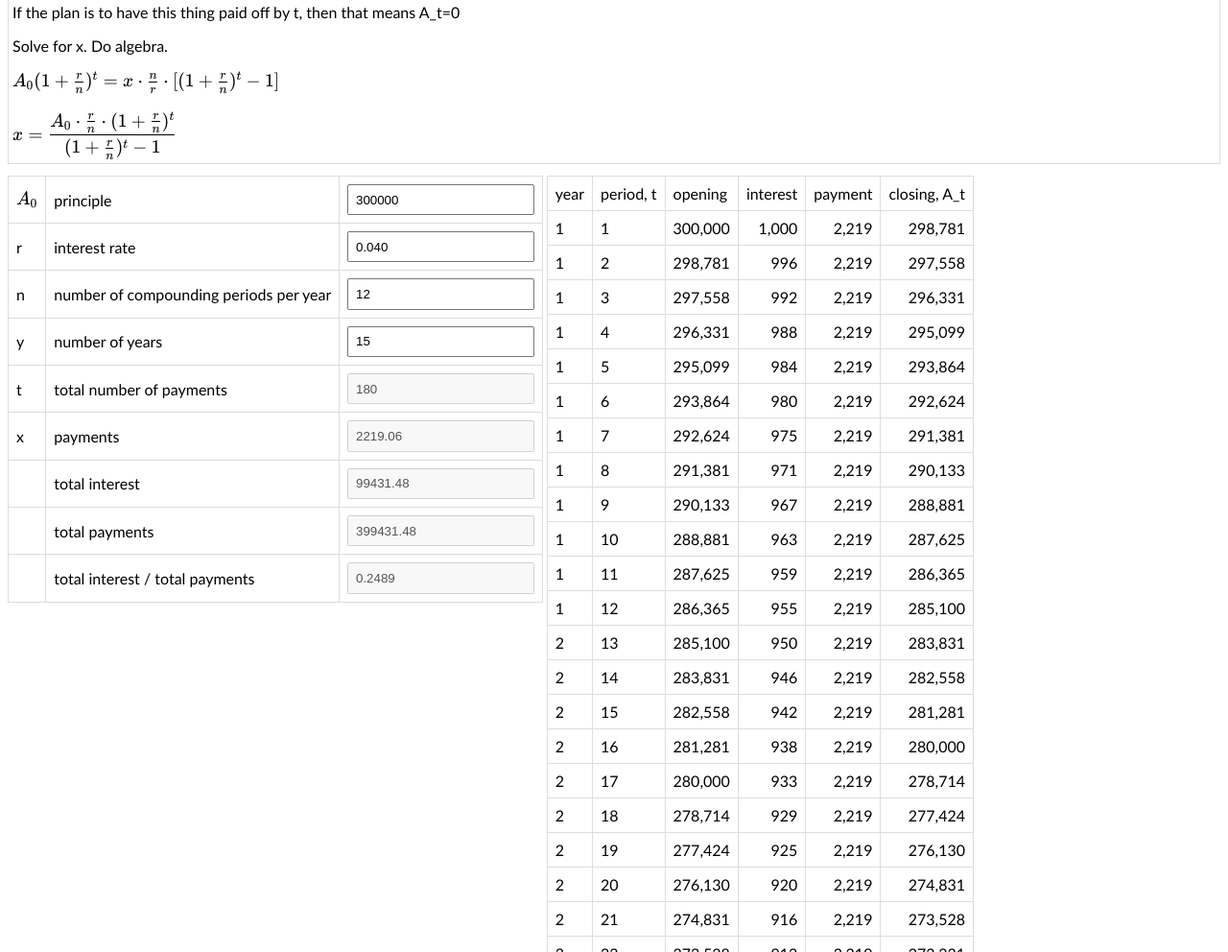
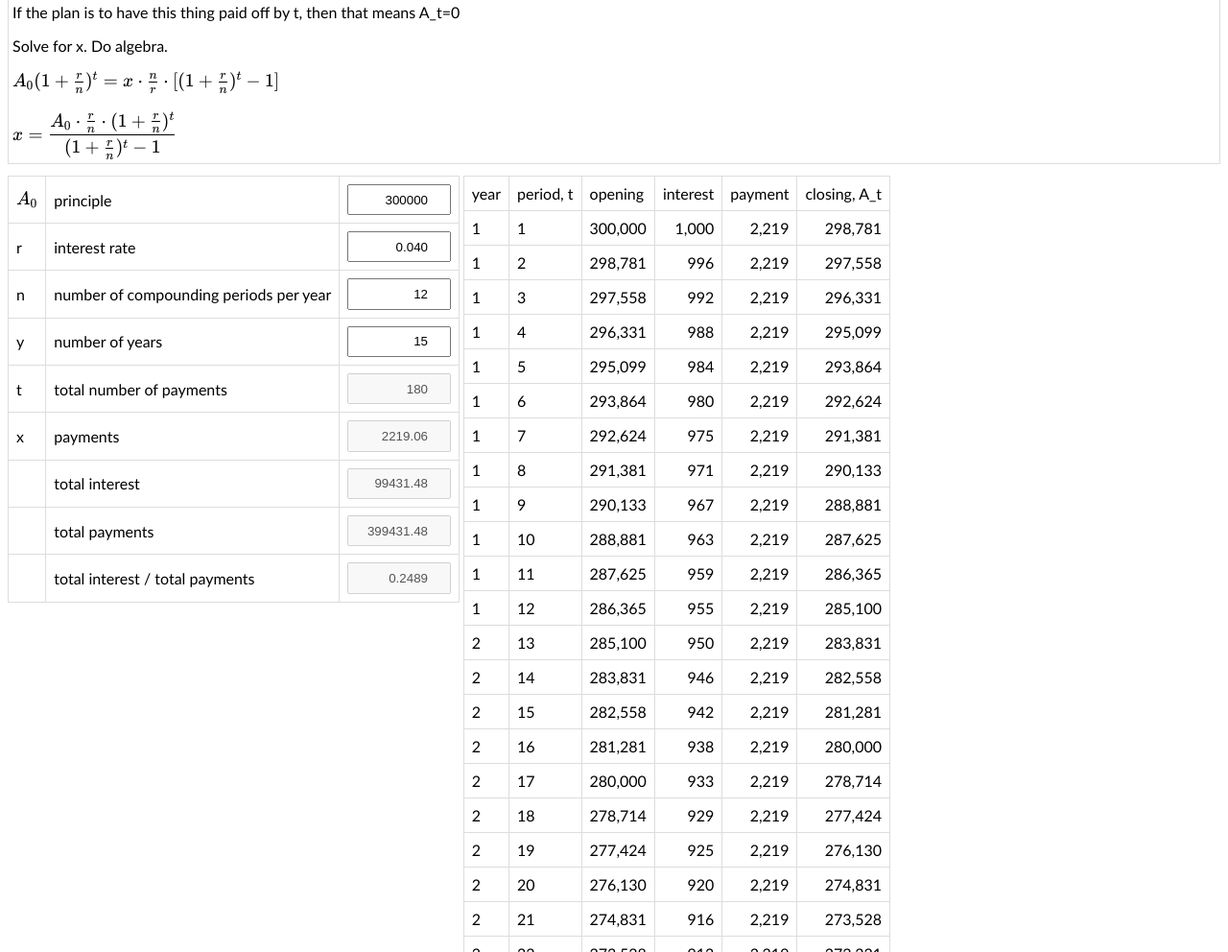
Before and after one commit to dactyrafficle/mortgage, a plain HTML site: page index.html in a window 1280 px wide. Shown: the part 1057-2049 px from the top of the page at 96% size. Drawn offline with Linux system fonts and the light colour scheme.

Commit message:
Add files via upload

```diff
--- a/include/a.css
+++ b/include/a.css
@@ -145,3 +145,8 @@ pre {
  color: #fa2;
  font-weight: bold;
 }
+
+.myinputs {
+ width: 90px;
+ text-align: right;
+}
```
